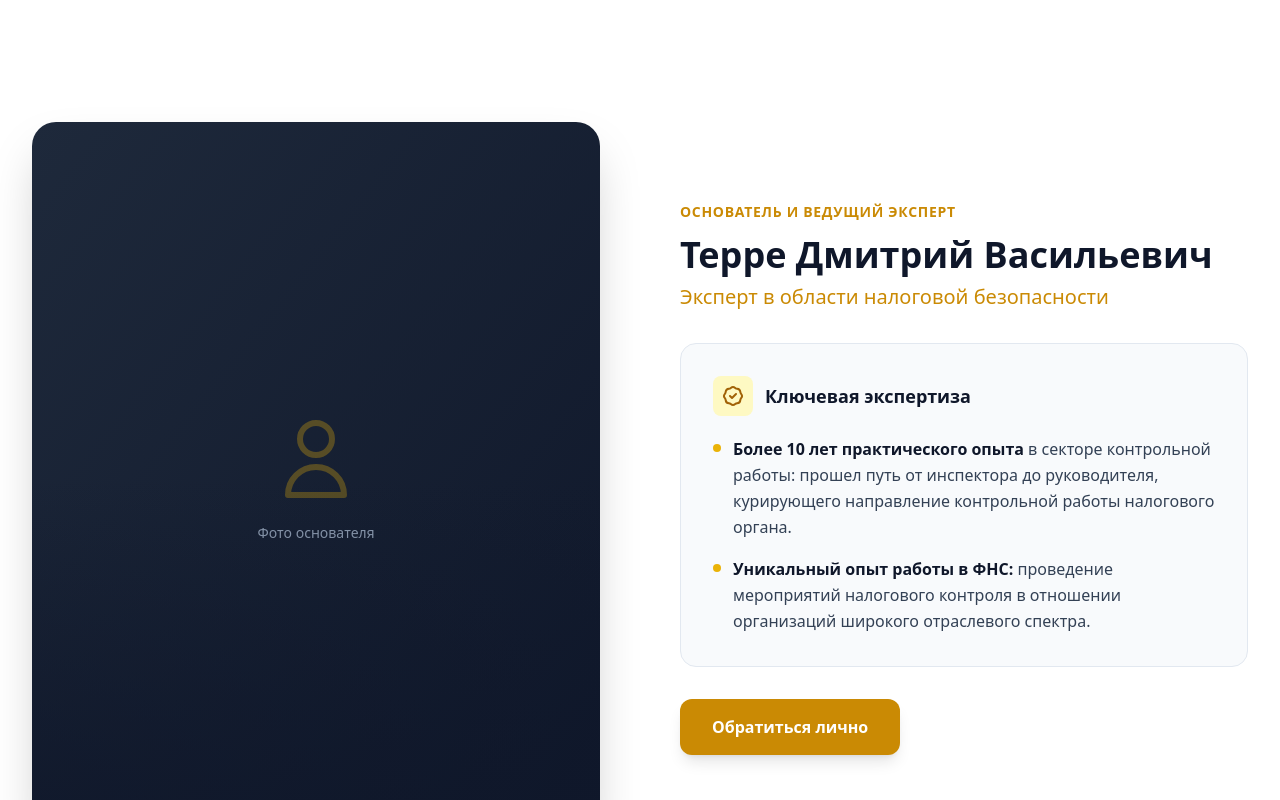
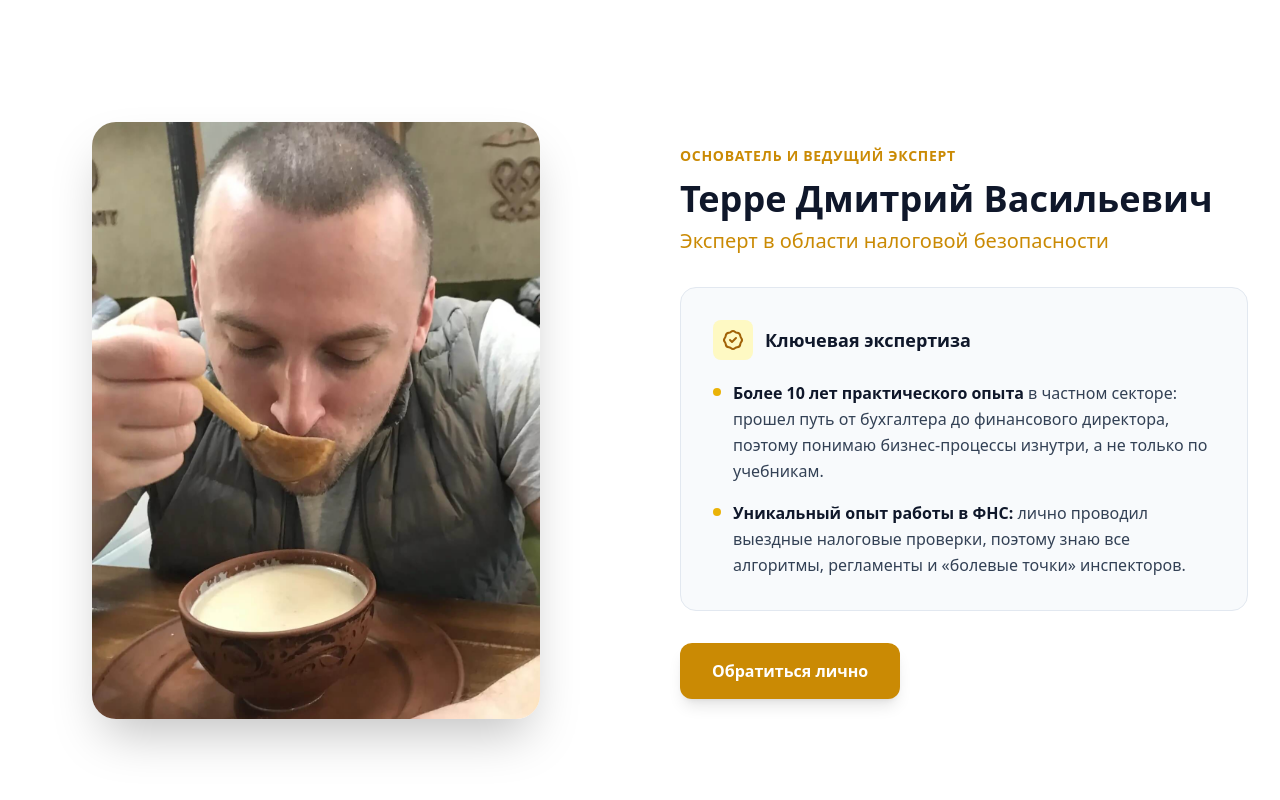
Before and after one commit to kfy6pyf79t-max/terratax, a Next.js app: page / in a window 1280 px wide. Shown: the part 5960-6760 px from the top of the page. Built offline with nearby package versions, Linux system fonts and the light colour scheme.

Commit message:
Добавил реальные фото основателя и команды

```diff
--- a/app/components/Founder.tsx
+++ b/app/components/Founder.tsx
@@ -4,17 +4,17 @@ export default function Founder() {
       <div className="max-w-7xl mx-auto px-4 sm:px-6 lg:px-8">
         <div className="grid grid-cols-1 lg:grid-cols-2 gap-12 lg:gap-20 items-center">
 
-          {/* Левая часть: Фото (заглушка) */}
+          {/* Левая часть: Фото основателя */}
           <div className="relative">
-            <div className="relative aspect-[4/5] rounded-3xl overflow-hidden shadow-2xl bg-gradient-to-br from-slate-800 to-slate-900 flex items-center justify-center">
-              <div className="text-center p-8">
-                <svg className="w-24 h-24 text-yellow-500/30 mx-auto mb-4" fill="none" stroke="currentColor" viewBox="0 0 24 24">
-                  <path strokeLinecap="round" strokeLinejoin="round" strokeWidth="1.5" d="M16 7a4 4 0 11-8 0 4 4 0 018 0zM12 14a7 7 0 00-7 7h14a7 7 0 00-7-7z" />
-                </svg>
-                <p className="text-slate-400 text-sm">Фото основателя</p>
-              </div>
-              <div className="absolute inset-0 bg-gradient-to-t from-slate-900/80 via-transparent to-transparent" />
+            <div className="relative aspect-[3/4] max-w-md mx-auto rounded-3xl overflow-hidden shadow-2xl">
+              <img
+                src="/images/founder.jpg"
+                alt="Терре Дмитрий Васильевич — основатель TerraTax.Agency"
+                className="w-full h-full object-cover"
+                loading="lazy"
+              />
             </div>
+            {/* Декоративный элемент сзади */}
             <div className="absolute -bottom-6 -right-6 w-32 h-32 bg-yellow-500/10 rounded-full blur-2xl -z-10" />
           </div>
 
@@ -45,13 +45,13 @@ export default function Founder() {
                 <li className="flex items-start gap-3">
                   <span className="mt-2 w-2 h-2 bg-yellow-500 rounded-full flex-shrink-0"></span>
                   <span className="text-slate-700 leading-relaxed">
-                    <strong className="text-slate-900">Более 10 лет практического опыта</strong> в секторе контрольной работы: прошел путь от инспектора до руководителя, курирующего направление контрольной работы налогового органа.
+                    <strong className="text-slate-900">Более 10 лет практического опыта</strong> в частном секторе: прошел путь от бухгалтера до финансового директора, поэтому понимаю бизнес-процессы изнутри, а не только по учебникам.
                   </span>
                 </li>
                 <li className="flex items-start gap-3">
                   <span className="mt-2 w-2 h-2 bg-yellow-500 rounded-full flex-shrink-0"></span>
                   <span className="text-slate-700 leading-relaxed">
-                    <strong className="text-slate-900">Уникальный опыт работы в ФНС:</strong> проведение мероприятий налогового контроля в отношении организаций широкого отраслевого спектра.
+                    <strong className="text-slate-900">Уникальный опыт работы в ФНС:</strong> лично проводил выездные налоговые проверки, поэтому знаю все алгоритмы, регламенты и «болевые точки» инспекторов.
                   </span>
                 </li>
               </ul>
```
Also changed, not shown: public/images/founder.jpg (added).
